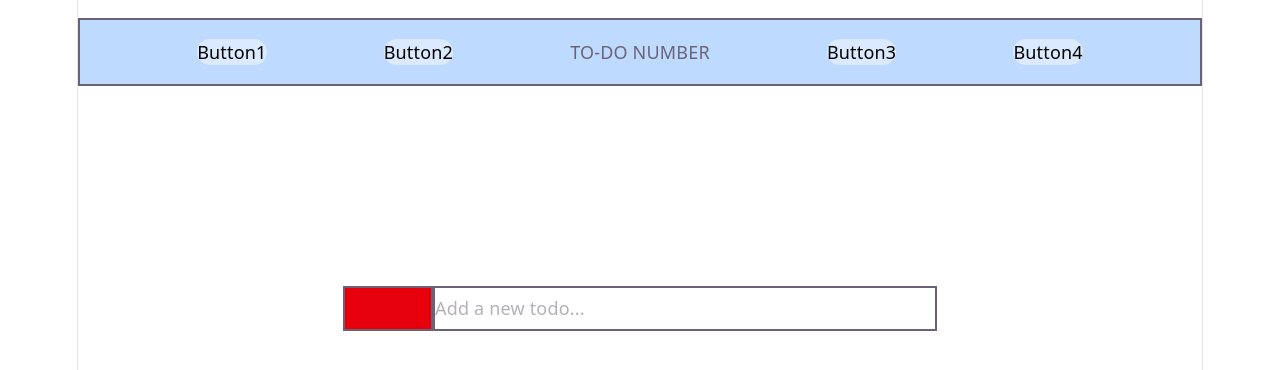
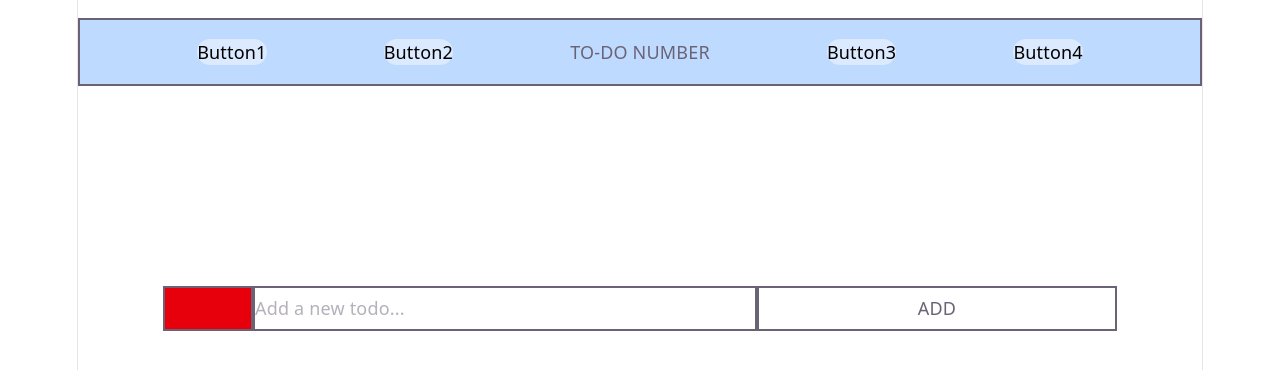
Before and after one commit to SameerUH/To-do-list-React, a React (Vite) app in the folder to-do-list/: page / in a window 1280 px wide. Shown: the top 370 px of the page. Built offline with nearby package versions, Linux system fonts and the light colour scheme.

Commit message:
Didn't really add much other then a button, looking into forms and states for displaying inputs

```diff
--- a/to-do-list/src/App.jsx
+++ b/to-do-list/src/App.jsx
@@ -13,10 +13,11 @@ function App() {
       <button class="rounded-full padding-[2em] bg-blue-100 text-black">Button4</button>
     </div>
 
-    <div class="flex h-10 mx-auto my-0 justify-evenly">
+    <form class="flex h-10 mx-auto my-0 justify-evenly">
       <div class="h-base w-20 bg-red-600 border-2 border-black-200"></div>
-      <input class="flex border-2 border-black-200 w-md" type="text" placeholder="Add a new todo..." />
-    </div>
+      <input class="border-2 border-black-200 w-md" type="text" placeholder="Add a new todo..." name="task"/>
+      <input class="border-2 border-black-200 w-xs cursor-pointer" type="submit" value="ADD"/>
+    </form>
 
     </>
   )
```
